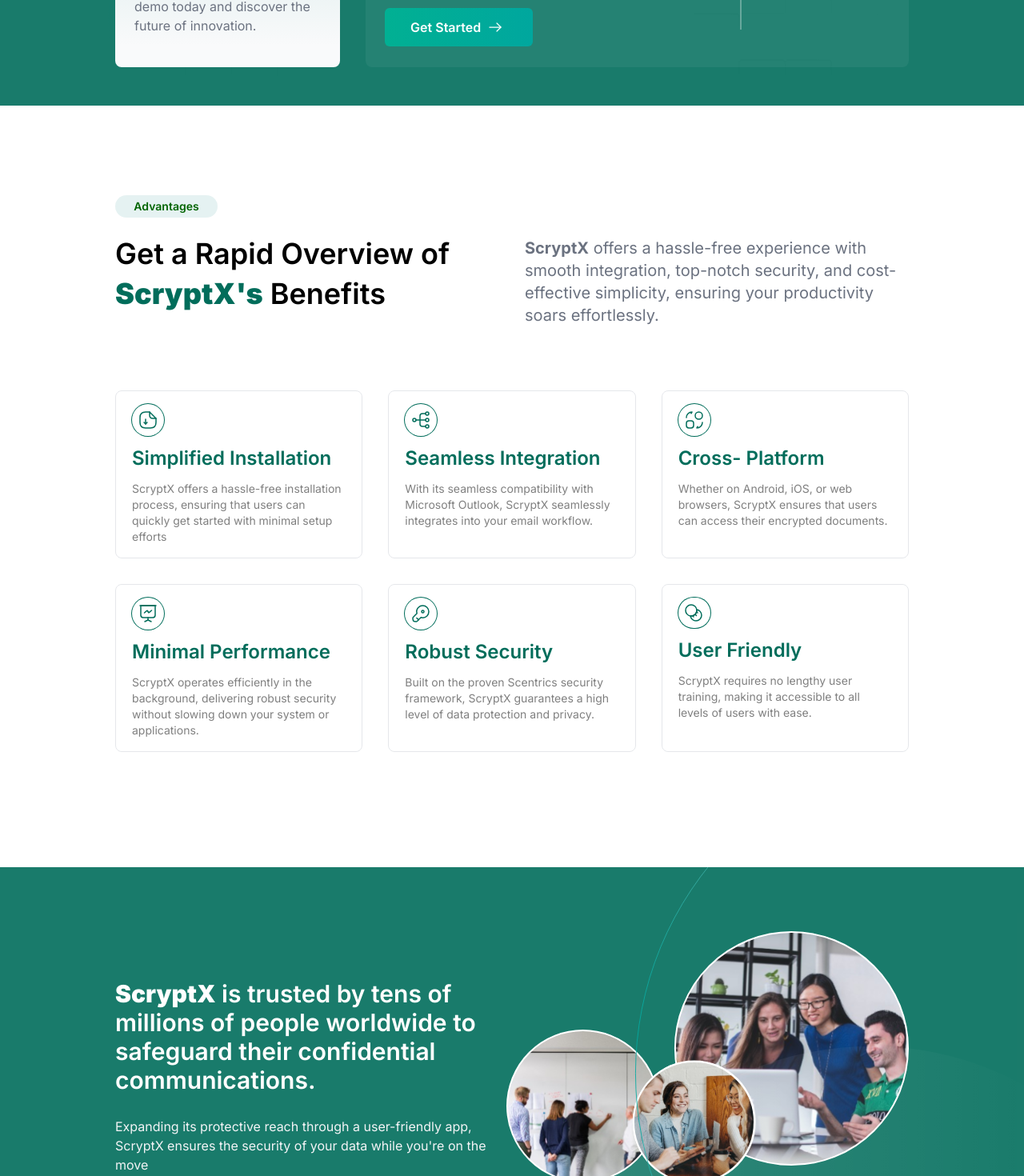
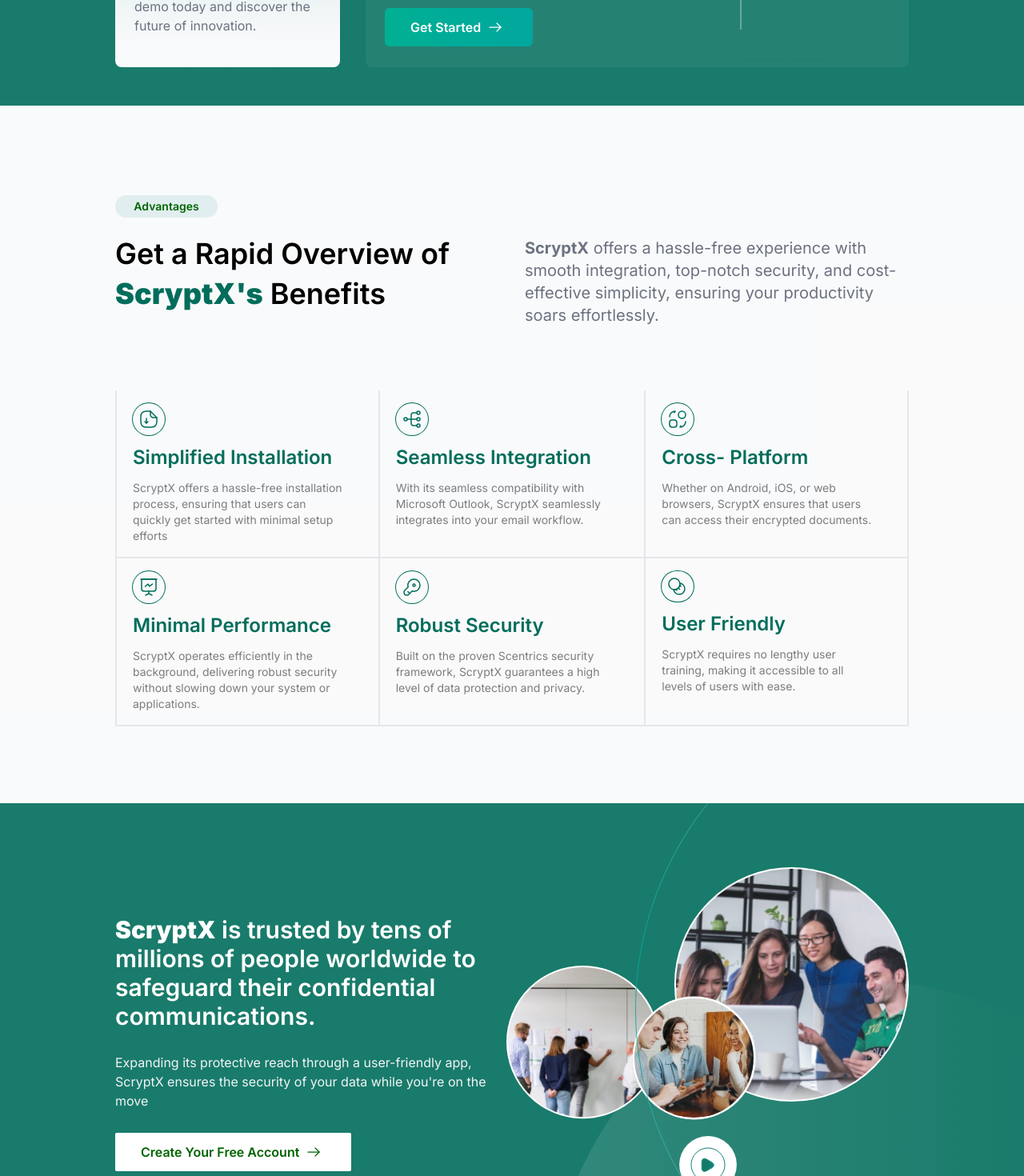
Before and after one commit to Muhammad-Akif/ScryptX, a Next.js app: page / in a window 1280 px wide. Shown: the part 1400-2870 px from the top of the page at 80% size. Built offline with nearby package versions, Linux system fonts and the light colour scheme.

Commit message:
updated code

```diff
--- a/components/AboutUs/Compliance.tsx
+++ b/components/AboutUs/Compliance.tsx
@@ -13,7 +13,7 @@
                         <br />
                         <br />
                         <strong className='text-[#373F51]'>ScryptX</strong> exists to serve the world. Our first and only obligation is always to the <strong className='text-[#373F51]'>ScryptX</strong> community, not advertisers or other third parties. We do not compromise your trust by selling your data and never will & that's our top priority.              </p>
-                    <button className="px-8 rounded-sm py-3 md:w-[287px] text-white  bg-gradient-to-r from-[#016D5B] to-[#017973] ">
+                    <button className="px-8 rounded-sm py-3 md:w-[300px] text-white  bg-gradient-to-r from-[#016D5B] to-[#017973] ">
                         <span className="flex font-semibold"> Create Your Free Account <ArrowRight width="20" className="ms-2" /></span>
                     </button>
                 </div>
--- a/components/ContactUs/ResolveQueries.tsx
+++ b/components/ContactUs/ResolveQueries.tsx
@@ -13,7 +13,7 @@
                     ResolveQueriesItems.map((item, ind) => (
                         <div
                         key={ind}
-                            className={`group cursor-pointer rounded-lg ${(ind === (ResolveQueriesItems.length - 1)) ? "border-x-2" : "border-l-2" } px-5 py-10 transition-colors hover:dark:border-neutral-700 hover:dark:bg-neutral-800/30`}
+                            className={`group cursor-pointer rounded-lg ${ind !== 1 ? "border-x-2" : "" } px-5 py-10 transition-colors hover:dark:border-neutral-700 hover:dark:bg-neutral-800/30`}
                         >
                             <div className="ring-1 p-2 mb-3 ring-[#016D5B] rounded-full w-10">
                                 <item.Icon />
--- a/components/LandingPage/RapidBenefits.tsx
+++ b/components/LandingPage/RapidBenefits.tsx
@@ -3,7 +3,7 @@
 
 const RapidBenefits = () => {
     return (
-        <div className="w-full md:px-36 relative mx-auto mt-24 px-4 bg-opacity-90">
+        <div className="w-full md:px-36 relative mx-auto py-24 px-4 bg-opacity-90 bg-gray-50">
             <div className=" py-2 md:py-0 flex items-strech justify-center flex-col md:flex-row space-y-4 md:space-y-0 md:space-x-6 lg:space-x-8">
                 <div className="flex space-y-5 flex-col justify-center md:w-1/2 text-left">
                     <button className=" py-1 rounded-full bg-opacity-10 text-[darkGreen] bg-[#007F7D] w-32 text-sm font-semibold">Advantages</button>
@@ -15,12 +15,12 @@
 
                 </div>
             </div>
-            <div data-aos="zoom-out-down" className='grid grid-cols-2 md:grid-cols-3 lg:grid-cols-3 md:gap-8 gap-4 pt-20'>
+            <div data-aos="zoom-out-down" className='grid grid-cols-2 md:grid-cols-3 lg:grid-cols-3 pt-20'>
                 {
                     BenefitsItems.map((item, ind) => (
                         <div
                         key={ind}
-                            className="group hover:scale-105 cursor-pointer rounded-lg border px-5 py-4 transition-colors hover:border-gray-300 hover:bg-gray-100 hover:dark:border-neutral-700 hover:dark:bg-neutral-800/30"
+                            className={`group hover:scale-105 hover:border-none cursor-pointer ${(ind === 1 || ind === 4) ? "" : "border-x-2" } border-b-2 px-5 py-4 transition-colors  hover:bg-white hover:dark:border-neutral-700 hover:dark:bg-neutral-800/30`}
                         >
                             <div  className="ring-1 p-2 mb-3 ring-[#016D5B] rounded-full w-10">
                                 <item.Icon />
--- a/components/LandingPage/TrustedPeopleBanner.tsx
+++ b/components/LandingPage/TrustedPeopleBanner.tsx
@@ -6,7 +6,7 @@
 
 const TrustedPeopleBanner = () => {
     return (
-        <div className="w-full relative mx-auto mt-36 bg-opacity-90 bg-[#016D5B]">
+        <div className="w-full relative mx-auto bg-opacity-90 bg-[#016D5B]">
             <div className="md:px-36 z-30 flex items-strech justify-center flex-col md:flex-row space-y-4 md:space-y-0 md:space-x-6 lg:space-x-8">
                 <div className="flex flex-col space-y-5 justify-center md:w-1/2 text-left">
                     <h1 className="text-4xl md:text-3xl font-semibold text-white"><strong>ScryptX</strong> is trusted by tens of millions of people worldwide to safeguard their confidential communications.</h1>
--- a/components/Services/Patented.tsx
+++ b/components/Services/Patented.tsx
@@ -13,7 +13,7 @@
             <br />
             <br/>
                 <strong className='text-[#373F51]'>ScryptX</strong> exists to serve the world. Our first and only obligation is always to the <strong className='text-[#373F51]'>ScryptX</strong> community, not advertisers or other third parties. We do not compromise your trust by selling your data and never will & that's our top priority.</p>
-                                    <button className="px-8 rounded-sm py-3 md:w-[288px] text-white  bg-gradient-to-r from-[#016D5B] to-[#017973] ">
+                                    <button className="px-8 rounded-sm py-3 md:w-[300px] text-white  bg-gradient-to-r from-[#016D5B] to-[#017973] ">
                 <span className="flex font-semibold"> Create Your Free Account <ArrowRight width="20" className="ms-2" /></span>
             </button>
         </div>
```
